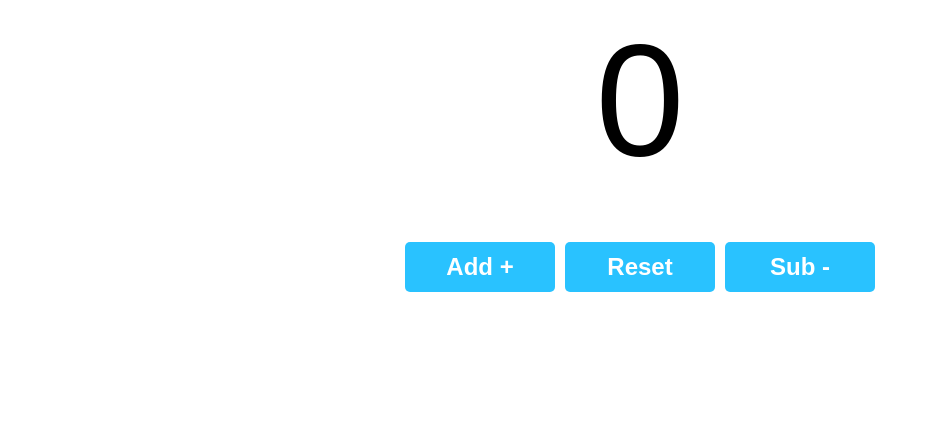
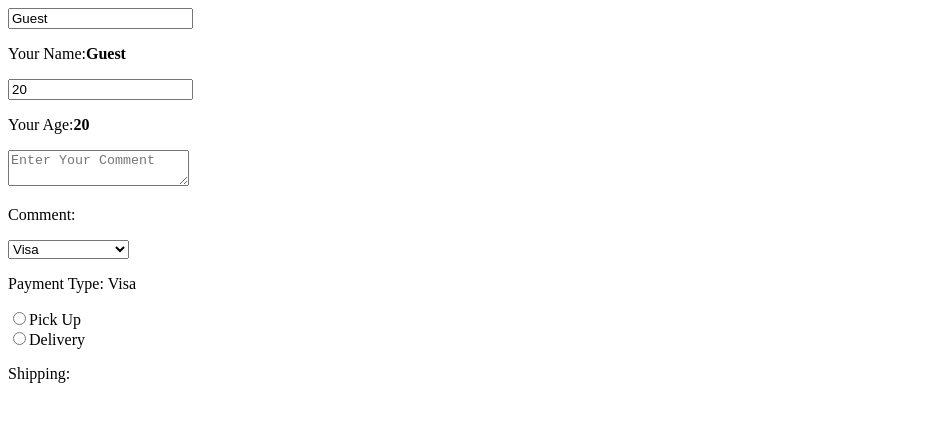
Before and after one commit to VipulBhange711/ReactApp, a React (Vite) app: page / in a window 1280 px wide. Shown: the top 422 px of the page, without its empty margins (0-930 px from the left). Built offline with nearby package versions, Linux system fonts and the light colour scheme.

Commit message:
use state Hook onchange done-1

```diff
--- a/src/App.jsx
+++ b/src/App.jsx
@@ -1,5 +1,5 @@
 
-import CounterApp from "./couterApp.jsx";
+import MyComponent from "./useStateHookOnchange.jsx";
 
 function App() {
 
@@ -7,7 +7,7 @@ function App() {
 
   return (
     <>
-<CounterApp/>
+<MyComponent/>
 
     </>
   );
--- a/src/couterApp.jsx
+++ b/src/couterApp.jsx
@@ -13,7 +13,7 @@ const sub = () =>{
 const reset = () =>{
     CounterNumber( 0);
 }
-//update hello world
+
     return(
         <div className="counter-container">
                 <p className="counter-display">{countNumber}</p >
--- /dev/null
+++ b/src/useStateHookOnchange.jsx
@@ -0,0 +1,76 @@
+import React, { useState } from "react";
+
+
+function MyComponent() {
+
+    const [name, getName] = useState("Guest");
+    const [Age, getAge] = useState(20);
+    const [Comment, getComment] = useState("");
+    const [payment, getPayment] = useState("Visa");
+    const [shipping, getShipping] = useState();
+
+
+    const getMyName = (event) => {
+        getName(event.target.value);
+    }
+
+    const getMyAge = (event) => {
+        getAge(event.target.value);
+    }
+
+    const getMyComment = (event) => {
+        getComment(event.target.value);
+    }
+
+    const getMyPayment = (event) => {
+        getPayment(event.target.value);
+    }
+
+    const getMyShipping = (event) => {
+            getShipping(event.target.value);
+    }
+
+    return (
+        <div>
+            <input value={name} type="text" onChange={getMyName} placeholder="Enter Your Name" />
+            <p>Your Name:<b>{name}</b></p>
+
+            <input value={Age} type="number" onChange={getMyAge} placeholder="Enter Your Age" />
+            <p>Your Age:<b>{Age}</b></p>
+
+            <textarea value={Comment} name="" id="" onChange={getMyComment} placeholder="Enter Your Comment" />
+
+            <p>Comment: <b>{Comment}</b></p>
+
+
+            <select name="" onChange={getMyPayment} value={payment} id="">
+                <option value="Select">Select an Option</option>
+                <option value="Visa">Visa</option>
+                <option value="Mastercard">Mastercard</option>
+                <option value="GiftCard">GiftCard</option>
+            </select>
+
+            <p>Payment Type: {payment}</p>
+
+            <label>
+                <input type="radio"  value="Pick Up"
+                checked ={shipping === "Pick Up"}
+                onChange={getMyShipping}
+                />
+                Pick Up
+            </label> <br/>
+
+            <label>
+                <input type="radio"  value="Delivery"
+                checked ={shipping === "Delivery"}
+                onChange={getMyShipping}
+                />
+                Delivery
+            </label> <br/>
+
+            <p>Shipping: {shipping}</p>
+
+        </div>
+    );
+}
+export default MyComponent;
```
